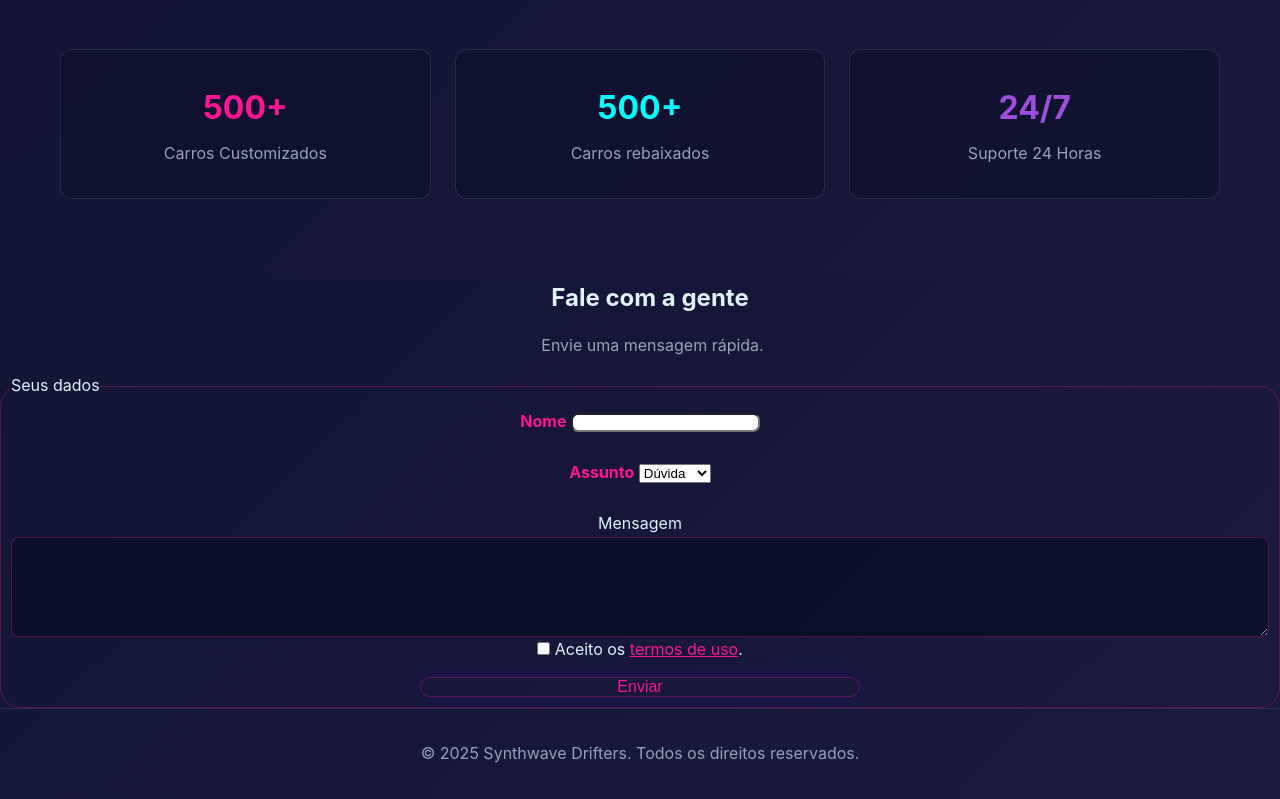
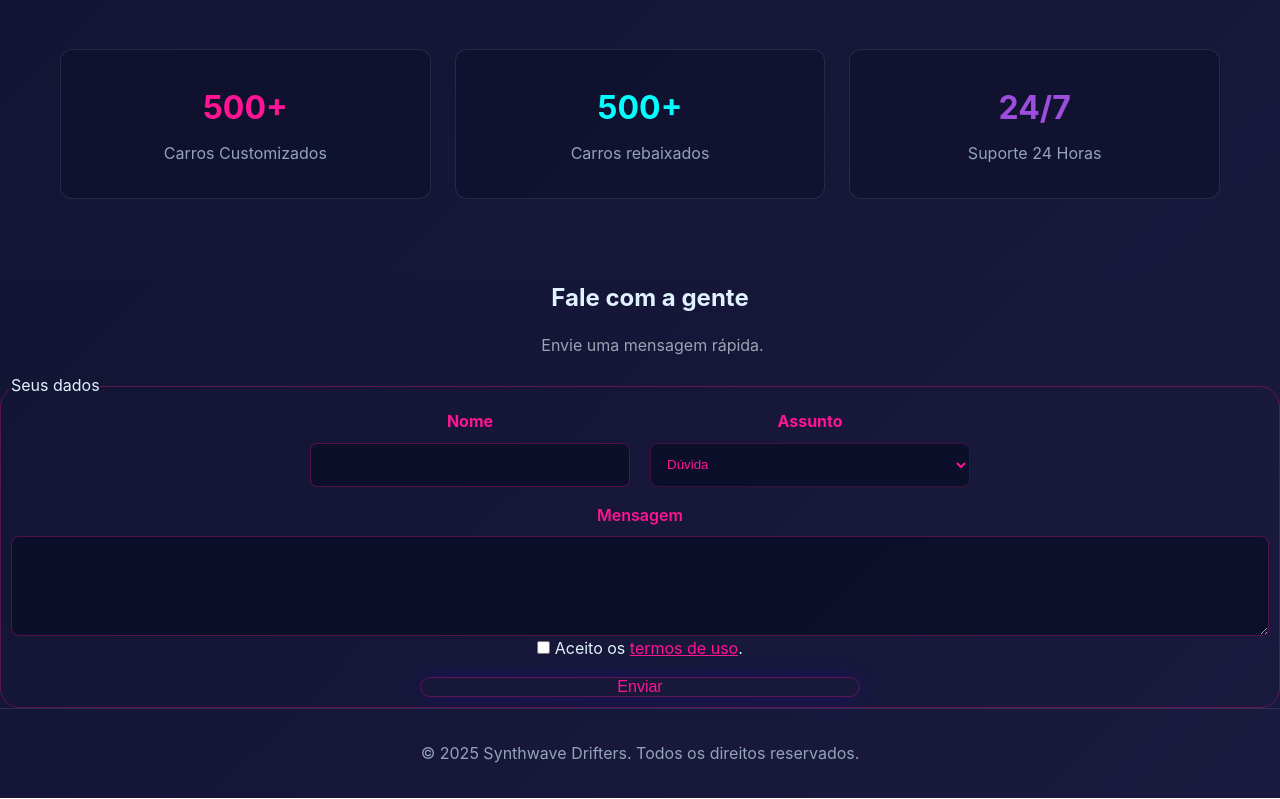
Before and after one commit to viniciuslagares36/Synthwave-Drifters, a plain HTML site: page index.html in a window 1280 px wide. Shown: the part 1877-2676 px from the top of the page. Drawn offline with Linux system fonts and the light colour scheme.

Commit message:
Arrumando alguns erros.

```diff
--- a/index.html
+++ b/index.html
@@ -140,19 +140,21 @@
             <fieldset id="fs-dados" class="form-grupo">
                 <legend id="lg-dados" class="form-legend">Seus dados</legend>
 
+                <div class="form-row">
                     <div id="campo-nome" class="form-campo">
                         <label id="lbl-nome" class="form-label" for="nome">Nome</label>
                         <input id="nome" class="form-input" type="text" name="nome" required />
                     </div>
 
                     <div id="campo-assunto" class="form-campo">
-                 <br><label id="lbl-assunto" class="form-label" for="assunto">Assunto</label>
+                        <label id="lbl-assunto" class="form-label" for="assunto">Assunto</label>
                         <select id="assunto" class="form-select" name="assunto">
                             <option id="opt-duvida" value="duvida">Dúvida</option>
                             <option id="opt-parceria" value="parceria">Parceria</option>
                             <option id="opt-outro" value="outro">Outro</option>
                         </select>
-                </div><br>
+                    </div>
+                </div>
                 <div id="campo-msg" class="form-campo">
                     <label id="lbl-mensagem" class="form-label" for="mensagem">Mensagem</label>
                     <textarea id="mensagem" class="form-textarea" name="mensagem" rows="4"></textarea>
--- a/style.css
+++ b/style.css
@@ -378,9 +378,12 @@ body {
 
 
 .form-input {
+    background-color:rgba(10, 14, 39, 0.8);
+    border: 1px solid rgba(255, 20, 147, 0.3);
+     color: #ff1493;
     text-align: center;
     border-radius: 7px;
-    width: 15%;
+    width: 100%;
 }
 
 
@@ -393,6 +396,66 @@ body {
 #campo-msg {
     text-align: center;
 
+}
+
+/* Novo: linha com campos lado a lado */
+.form-row {
+    display: flex;
+    gap: 1.25rem;
+    justify-content: center;
+    align-items: flex-start;
+    margin-bottom: 1rem;
+    flex-wrap: wrap;
+}
+
+.form-row .form-campo {
+    /* Tornar ambos os campos do mesmo tamanho visual em desktop */
+    flex: 0 0 320px; /* largura fixa base */
+    max-width: 320px;
+    box-sizing: border-box;
+}
+
+.form-label {
+    display: block;
+    margin-bottom: 0.5rem;
+    color:  #ff1493;
+    font-weight: 600;
+}
+
+.form-select {
+    width: 100%;
+    padding: 0.5rem 0.75rem;
+    border-radius: 7px;
+    border: 1px solid rgba(255, 20, 147, 0.2);
+    background: rgba(10, 14, 39, 0.8);
+    color:  #ff1493;
+}
+
+/* Garantir que input e select compartilham box-sizing e altura visual */
+.form-input,
+.form-select {
+    box-sizing: border-box;
+    min-height: 44px;
+    padding-left: 0.75rem;
+    padding-right: 0.75rem;
+}
+
+/* Ajustes para telas pequenas: empilha os campos */
+@media (max-width: 640px) {
+    .form-row {
+        flex-direction: column;
+        align-items: stretch;
+    }
+
+    .form-row .form-campo {
+        /* Em mobile, campos ocupam 100% */
+        flex: 1 1 auto;
+        max-width: none;
+    }
+
+    .form-input, .form-select {
+        width: 100%;
+    }
 }
 
 .form-textarea {
```
Lines whose indentation alone changed are shown as unchanged.
